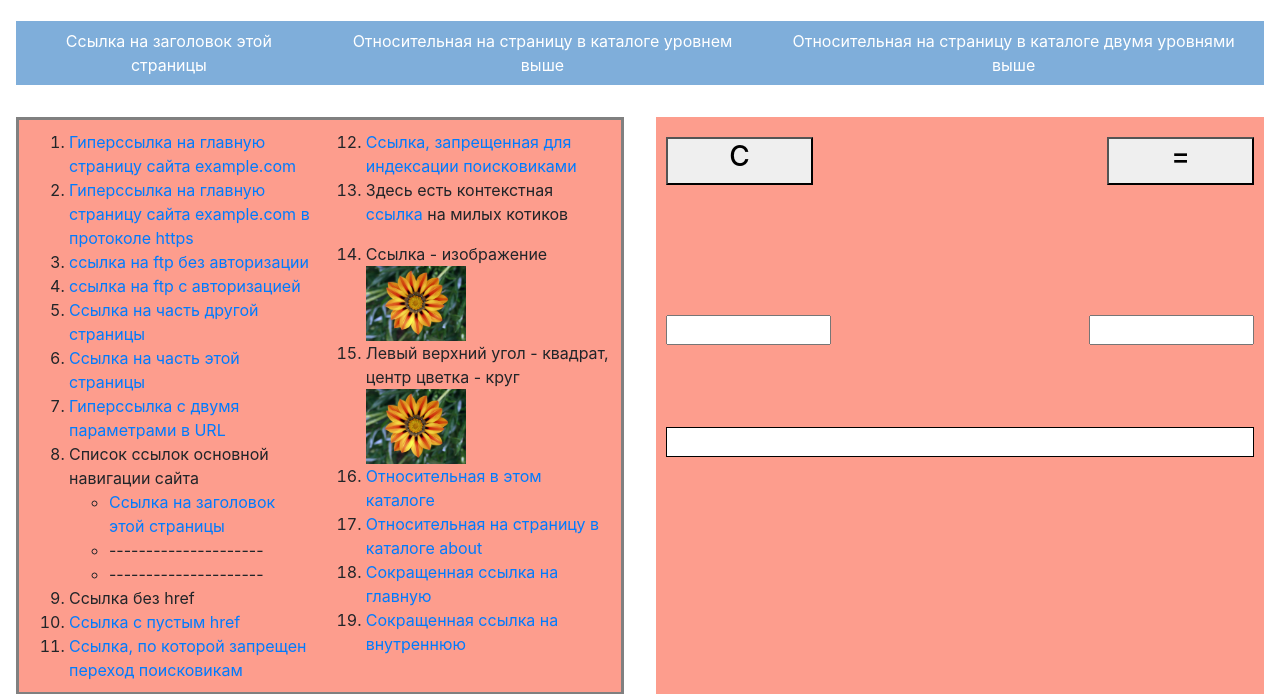
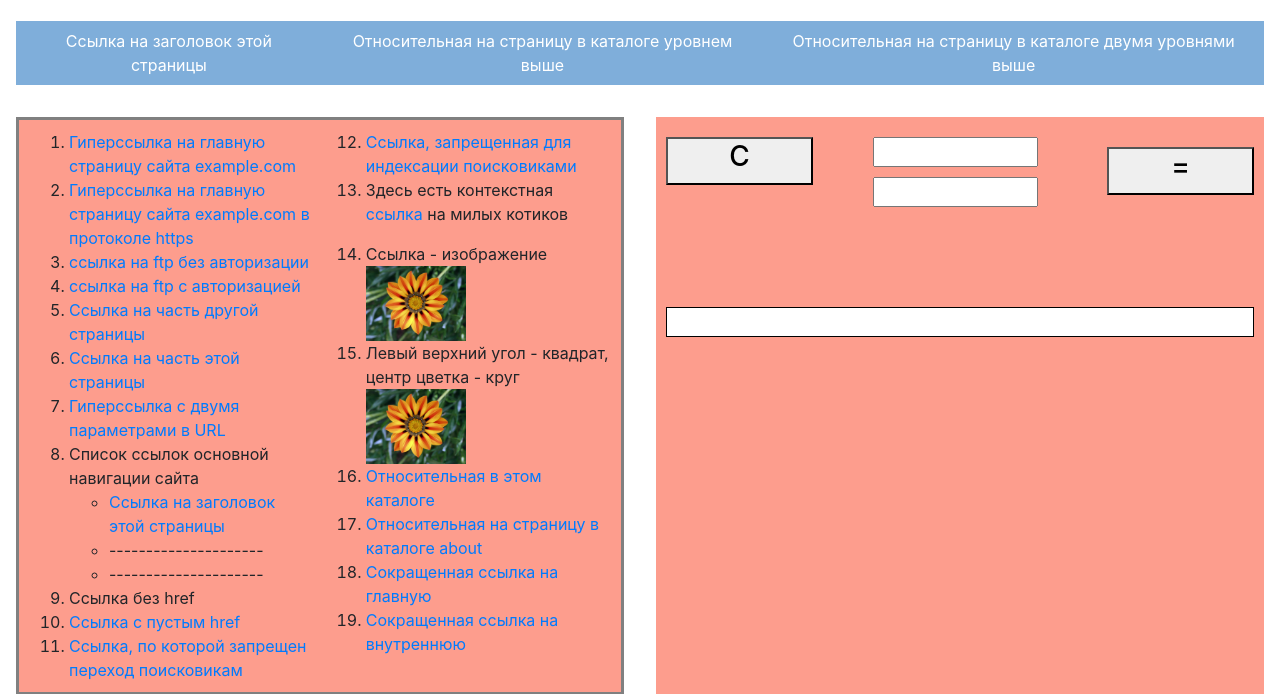
Before and after one commit to s0163537/web1, a plain HTML site: page folder/index/indexpro.html in a window 1280 px wide. Shown: the part 129-823 px from the top of the page. Drawn offline with nearby package versions, Linux system fonts and the light colour scheme.

Commit message:
eleventh commit

```diff
--- a/folder/index/indexpro.html
+++ b/folder/index/indexpro.html
@@ -52,12 +52,13 @@
               <div id = "menu">
 
                       <form  id = "calc" >
+
                         <button id="button2" onclick="return onClick2()"><h3>C</h3></button>
                         <button id="button1" onclick="return onClick1()"><h3>=</h3></button>
-                         <input name="field1" type="text" id = "field1">
-                         <input name="field2" type="text" id = "field2">
 
                       </form>
+                      <div><input name="field1" type="text" id = "field1">
+                        <input name="field2" type="text" id = "field2"></div>
                       <div id="result"></div>
               </div>
 
--- a/folder/index/style.css
+++ b/folder/index/style.css
@@ -129,22 +129,22 @@ footer{
 #button1{
 	width: 25%;
 	float:right;
-	margin-top: 0px;
-	margin-bottom: 30px;
+	margin-top: 10px;
+	margin-bottom: 0px;
 }
 #button2{
 	width: 25%;
 	float:left;
 	margin-top: 0px;
-	margin-bottom: 30px;
+	margin-bottom: 0px;
 }
 #calc{
-	margin:10px 0;
+	margin: 10px 0;
 }
 #result{
 	width:100%;
 	margin: 0px 0;
-  margin-top: 300px;
+  margin-top: 100px;
 	height: 30px;
 	border:  1px solid black;
 	background-color: white;
@@ -153,18 +153,16 @@ footer{
 }
 #field1{
 	width: 28%;
-  float: left;
-	text-align: center;
+  margin-left: 60px;
+
+	text-align: right;
 	padding-right: 10px;
-  margin-top: 100px;
-  margin-right:200px;
 }
 #field2{
 	width: 28%;
-	float: right;
-	text-align: center;
-  margin-top: 100px;
-  margin-bottom:40px;
+  margin-left: 60px;
+  margin-top: 10px;
+	text-align: right;
 	padding-right: 10px;
 }
 @media screen and (max-width: 960px) {
```
